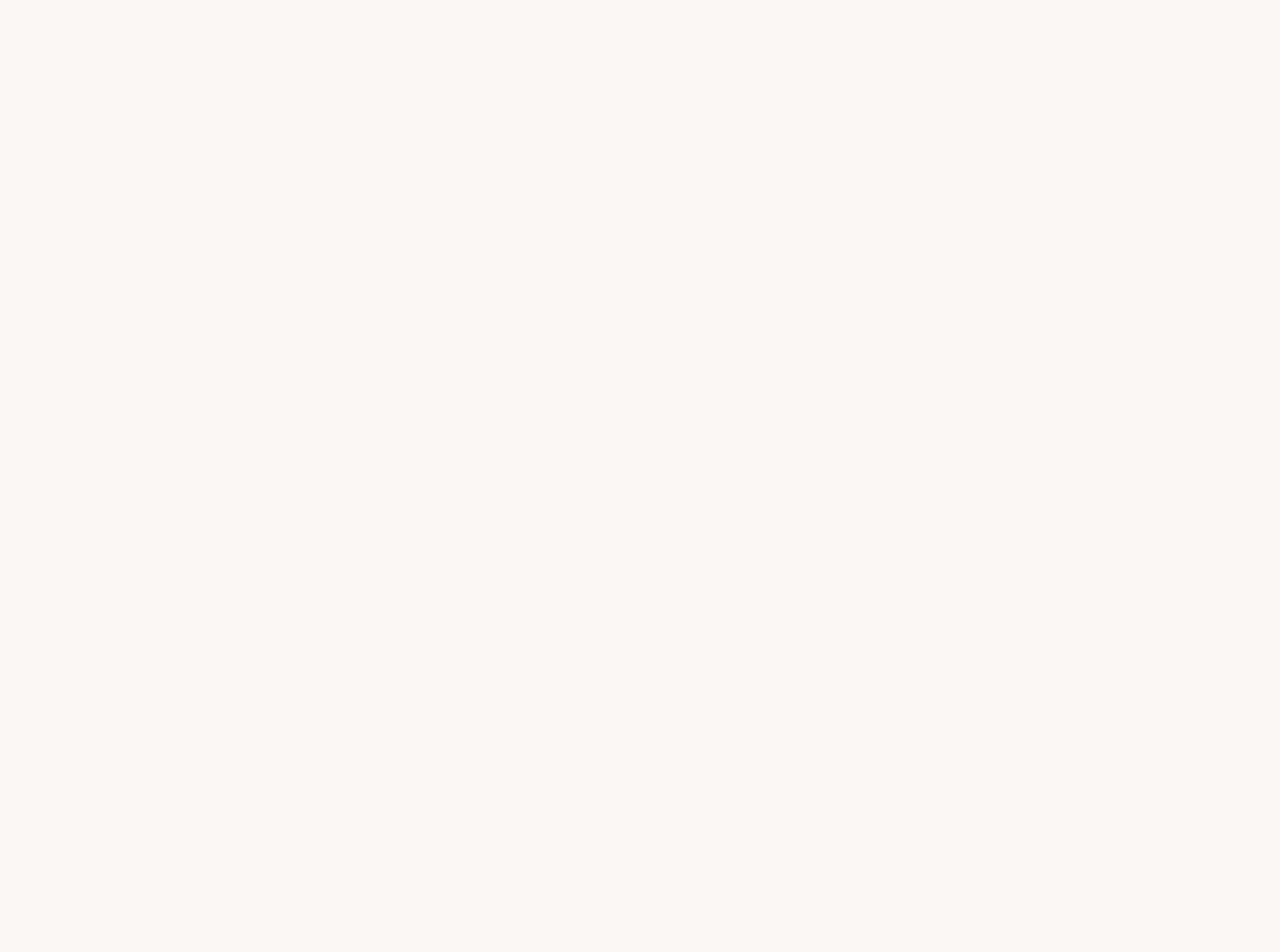
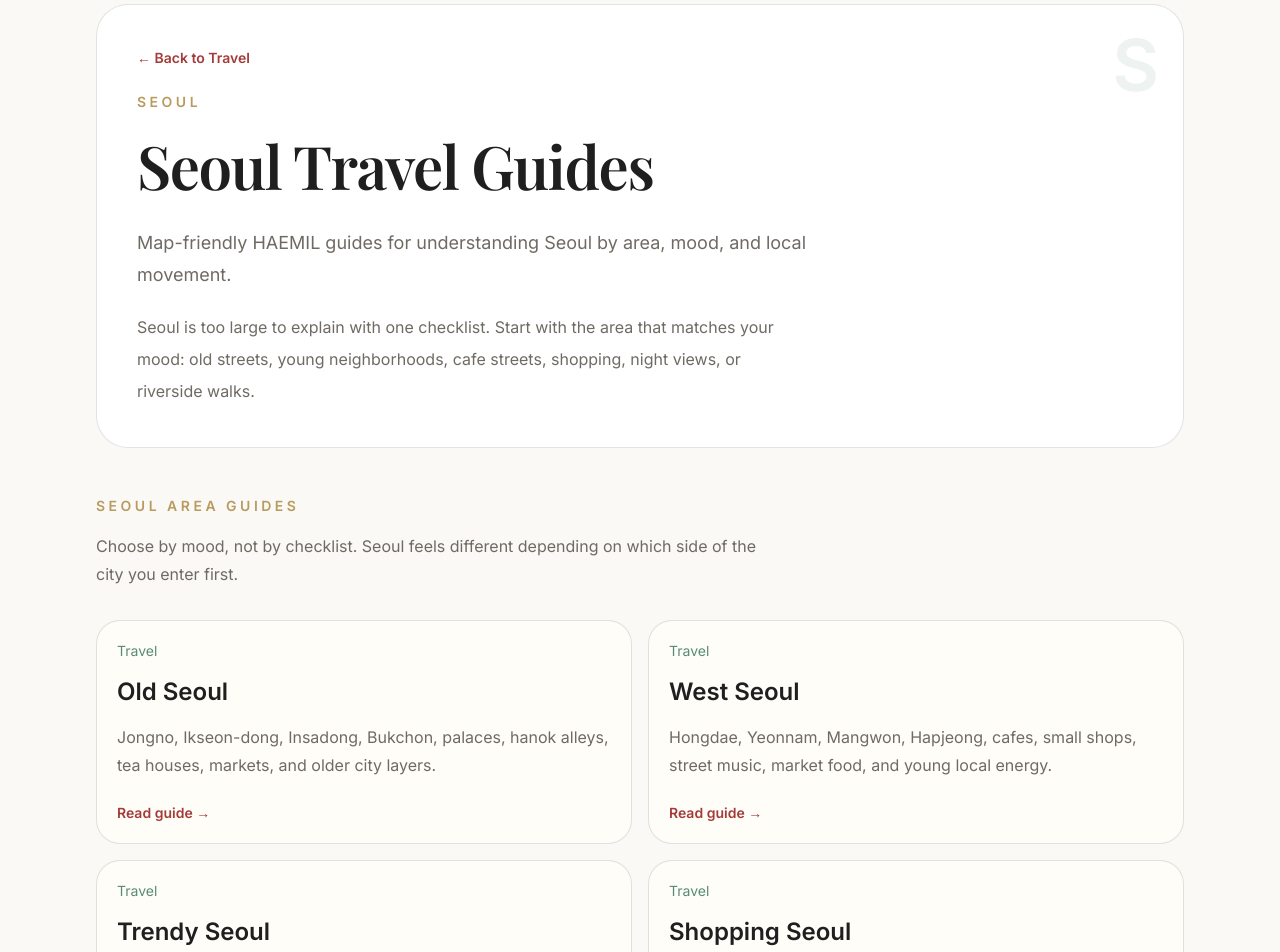
Before and after one commit to kjgusgh-source/korea-inside, a Next.js app: page /travel/seoul in a window 1280 px wide. Before the commit this address had no page. Shown: the part 120-1072 px from the top of the page. Before the commit the page ends 800 px from the top, so only its background shows below. Built offline with nearby package versions, Linux system fonts and the light colour scheme; a web font is replaced by a local one.

Commit message:
Add Seoul travel hub

```diff
--- a/app/sitemap.ts
+++ b/app/sitemap.ts
@@ -25,6 +25,12 @@ export default function sitemap(): MetadataRoute.Sitemap {
       lastModified: new Date(),
       changeFrequency: "weekly",
       priority: 0.85,
+    },
+    {
+      url: `${baseUrl}/travel/seoul`,
+      lastModified: new Date(),
+      changeFrequency: "weekly",
+      priority: 0.82,
     },
     {
       url: `${baseUrl}/food`,
--- a/app/travel/page.tsx
+++ b/app/travel/page.tsx
@@ -65,6 +65,29 @@ export default function TravelPage() {
           </p>
         </section>
 
+        <section className="mt-12 rounded-[2rem] border border-[var(--border)] bg-[var(--card)] p-6 shadow-lg shadow-[var(--shadow)] md:p-8">
+          <p className="text-sm font-semibold uppercase tracking-[0.25em] text-[var(--gold)]">
+            Seoul area guides
+          </p>
+
+          <h2 className="mt-4 text-2xl font-semibold leading-tight md:text-3xl">
+            Not sure where to start in Seoul?
+          </h2>
+
+          <p className="mt-4 max-w-2xl leading-7 text-[var(--muted)]">
+            Start with HAEMIL’s Seoul area hub. Choose the side of the city
+            that fits your mood: old streets, young neighborhoods, cafe streets,
+            shopping, night views, or riverside walks.
+          </p>
+
+          <Link
+            href="/travel/seoul"
+            className="mt-6 inline-flex text-sm font-semibold text-[var(--accent)]"
+          >
+            Explore Seoul guides →
+          </Link>
+        </section>
+
         <section className="mt-12 pb-8">
           <p className="mb-8 text-sm font-semibold uppercase tracking-[0.25em] text-[var(--gold)]">
             Travel guides
--- /dev/null
+++ b/app/travel/seoul/page.tsx
@@ -0,0 +1,127 @@
+import type { Metadata } from "next";
+import Link from "next/link";
+import SiteHeader from "../../../components/SiteHeader";
+
+export const metadata: Metadata = {
+  title: "Seoul Travel Guides | HAEMIL",
+  description:
+    "Map-friendly HAEMIL guides for understanding Seoul by area, mood, and local movement.",
+  openGraph: {
+    title: "Seoul Travel Guides | HAEMIL",
+    description:
+      "Map-friendly HAEMIL guides for understanding Seoul by area, mood, and local movement.",
+    type: "website",
+  },
+};
+
+const SEOUL_AREA_GUIDES = [
+  {
+    title: "Old Seoul",
+    description:
+      "Jongno, Ikseon-dong, Insadong, Bukchon, palaces, hanok alleys, tea houses, markets, and older city layers.",
+    href: "/travel/old-seoul-jongno-ikseondong-bukchon",
+  },
+  {
+    title: "West Seoul",
+    description:
+      "Hongdae, Yeonnam, Mangwon, Hapjeong, cafes, small shops, street music, market food, and young local energy.",
+    href: "/travel/west-seoul-hongdae-yeonnam-mangwon",
+  },
+  {
+    title: "Trendy Seoul",
+    description:
+      "Seongsu, Apgujeong, Cheongdam, Sinsa, cafes, pop-ups, fashion, beauty, and polished modern Seoul.",
+    href: "/travel/trendy-seoul-seongsu-apgujeong-cheongdam",
+  },
+  {
+    title: "Shopping Seoul",
+    description:
+      "Myeongdong, Namsan, Euljiro, Dongdaemun, DDP, cosmetics, shopping streets, night views, and design spaces.",
+    href: "/travel/shopping-seoul-myeongdong-namsan-dongdaemun",
+  },
+  {
+    title: "Night Seoul",
+    description:
+      "Han River, Namsan, Euljiro, Cheonggyecheon, late-night streets, convenience-store snacks, and quiet city moods.",
+    href: "/travel/night-seoul-han-river-namsan-euljiro",
+  },
+];
+
+export default function SeoulTravelPage() {
+  return (
+    <main className="min-h-screen bg-[var(--bg)] text-[var(--text)]">
+      <section className="mx-auto max-w-6xl px-5 py-6 md:px-8">
+        <SiteHeader />
+
+        <section className="relative mt-8 overflow-hidden rounded-[2rem] border border-[var(--border)] bg-[var(--surface)] p-6 md:p-10">
+          <div className="absolute right-6 top-6 text-7xl font-semibold text-[var(--celadon)] opacity-10">
+            S
+          </div>
+
+          <Link
+            href="/travel"
+            className="mb-6 inline-flex text-sm font-semibold text-[var(--accent)]"
+          >
+            ← Back to Travel
+          </Link>
+
+          <p className="text-sm font-semibold uppercase tracking-[0.25em] text-[var(--gold)]">
+            Seoul
+          </p>
+
+          <h1 className="mt-4 max-w-3xl text-4xl font-semibold leading-tight tracking-tight md:text-6xl">
+            Seoul Travel Guides
+          </h1>
+
+          <p className="mt-6 max-w-2xl text-base leading-8 text-[var(--muted)] md:text-lg">
+            Map-friendly HAEMIL guides for understanding Seoul by area, mood,
+            and local movement.
+          </p>
+
+          <p className="mt-5 max-w-2xl text-base leading-8 text-[var(--muted)]">
+            Seoul is too large to explain with one checklist. Start with the
+            area that matches your mood: old streets, young neighborhoods, cafe
+            streets, shopping, night views, or riverside walks.
+          </p>
+        </section>
+
+        <section className="mt-12 pb-8">
+          <p className="mb-4 text-sm font-semibold uppercase tracking-[0.25em] text-[var(--gold)]">
+            Seoul area guides
+          </p>
+
+          <p className="mb-8 max-w-2xl text-base leading-7 text-[var(--muted)]">
+            Choose by mood, not by checklist. Seoul feels different depending
+            on which side of the city you enter first.
+          </p>
+
+          <div className="grid gap-4 md:grid-cols-2">
+            {SEOUL_AREA_GUIDES.map((guide) => (
+              <Link
+                key={guide.href}
+                href={guide.href}
+                className="rounded-[1.5rem] border border-[var(--border)] bg-[var(--card)] p-5 transition hover:-translate-y-1 hover:shadow-lg hover:shadow-[var(--shadow)]"
+              >
+                <div className="mb-4 flex flex-wrap items-center gap-3 text-sm">
+                  <span className="text-[var(--celadon)]">Travel</span>
+                </div>
+
+                <h3 className="text-2xl font-semibold leading-tight">
+                  {guide.title}
+                </h3>
+
+                <p className="mt-4 leading-7 text-[var(--muted)]">
+                  {guide.description}
+                </p>
+
+                <p className="mt-6 text-sm font-semibold text-[var(--accent)]">
+                  Read guide →
+                </p>
+              </Link>
+            ))}
+          </div>
+        </section>
+      </section>
+    </main>
+  );
+}
```
